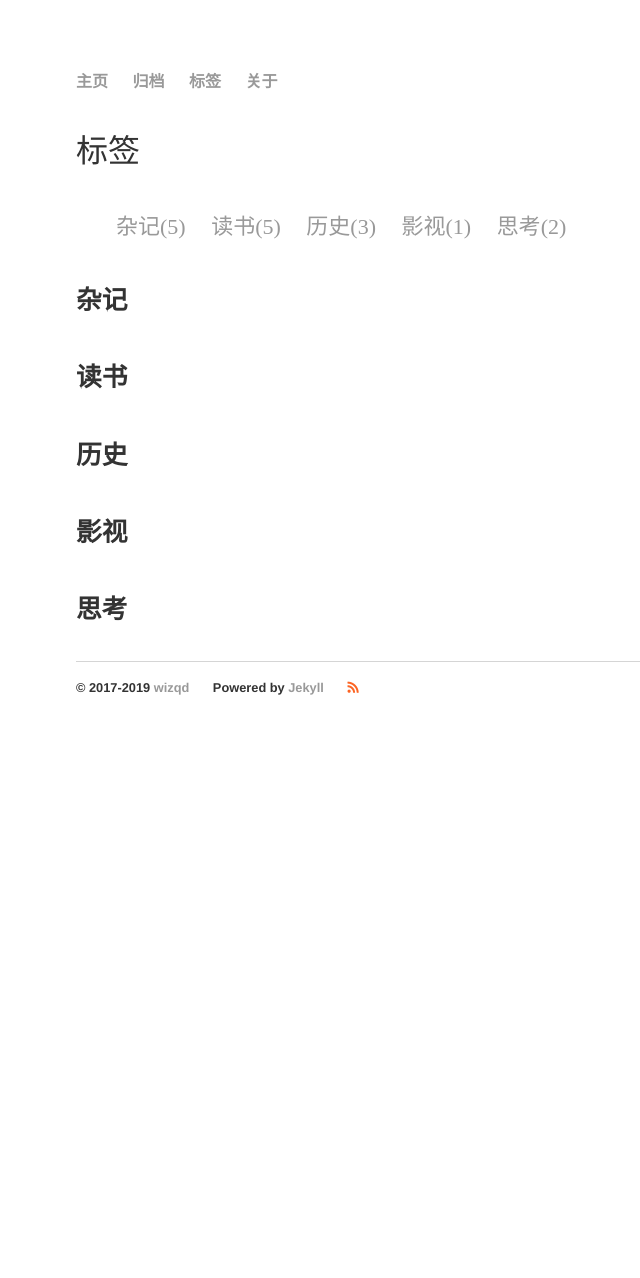
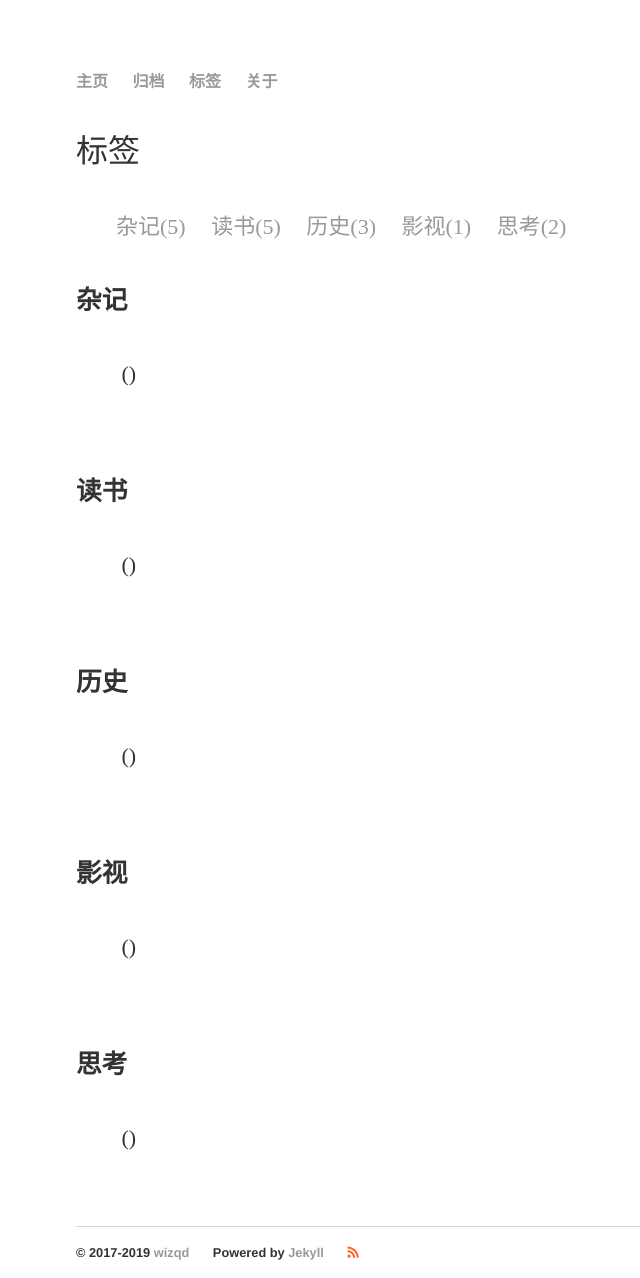
Before and after one commit to chqid/chqid.blog.io, a Jekyll site: the page built from tags/index.html, in a window 1280 px wide. Shown: the whole page, without its empty margins (180-820 px from the left). Built offline with Jekyll 4.4.1, drawn with Linux system fonts in a browser that asks for light colours; nearby versions of some CDN libraries; before the commit the page ends 900 px from its top, so only the background shows below that.

Commit message:
test tag page link

```diff
--- a/tags/index.html
+++ b/tags/index.html
@@ -20,22 +20,10 @@ title: 标签
 	<div>
 		<h3  id="{{ tag[0] }}">{{ tag[0] }}</h3>
 		<ul>
-			{% assign pages_list = site.tags[actual_tag_name] %}
-			{% if tags_list.first[0] == null %}
-				{% for tag in tags_list %}
-					{% assign actual_tag_name = tag | replace:'&#32;',' ' %}
-					<li>
-						<a href="{{ post.url }}">{{ post.title }}</a> ({{ post.date | date_to_string }})<br>
-					</li>
-				{% endfor %}
-			{% else %}
-				{% for tag in tags_list %}
-					{% assign actual_tag_name = tag[0] | replace:'&#32;',' ' %}
-					<li>
-						<a href="{{ post.url }}">{{ post.title }}</a> ({{ post.date | date_to_string }})<br>
-					</li>
-				{% endfor %}
-			{% endif %}
+			{% assign post.tag = site.tags[tag] %}
+			<li>
+				<a href="{{ post.url }}">{{ post.title }}</a> ({{ post.date | date_to_string }})<br>
+			</li>
 		</ul>
 	</div>
 	{% endfor %}
```
